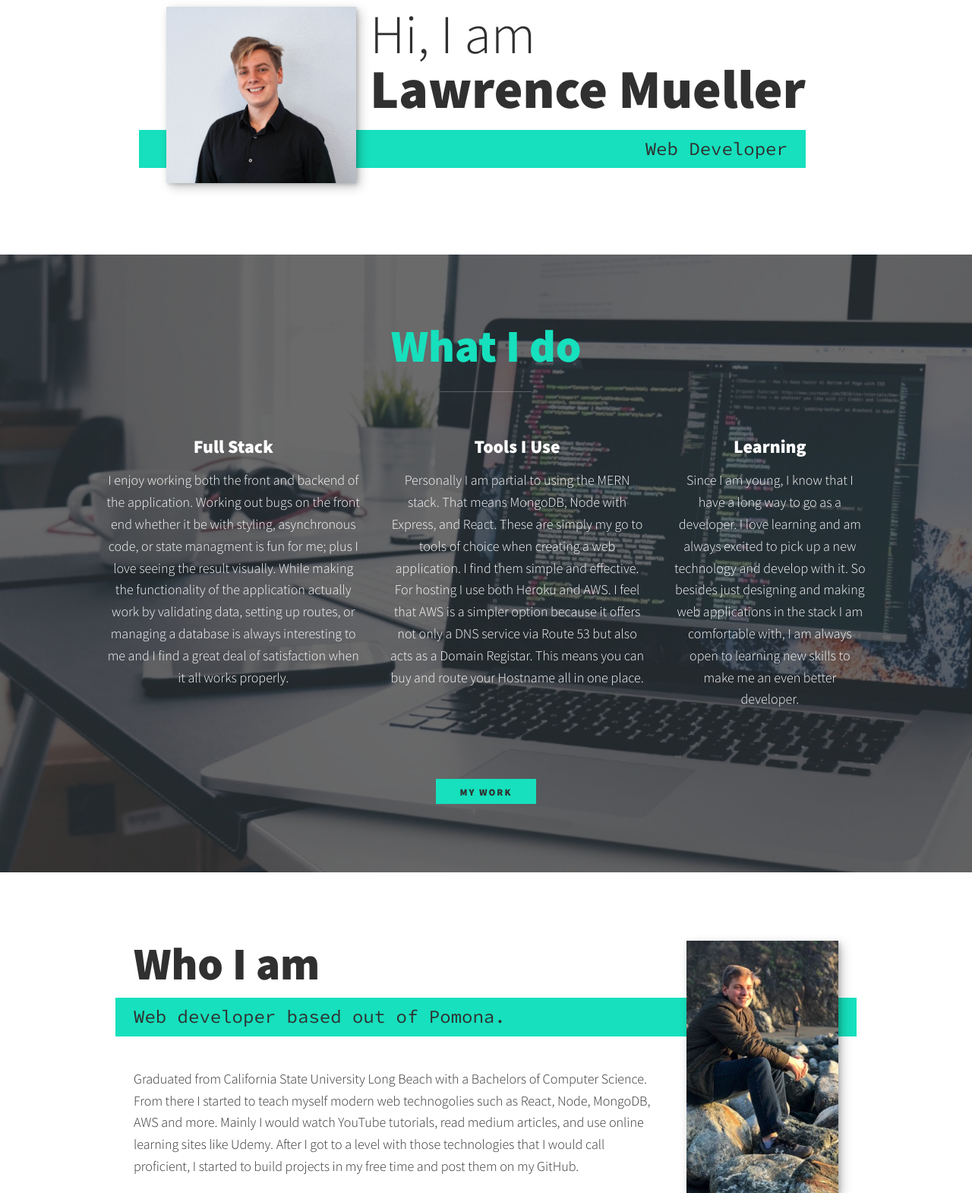
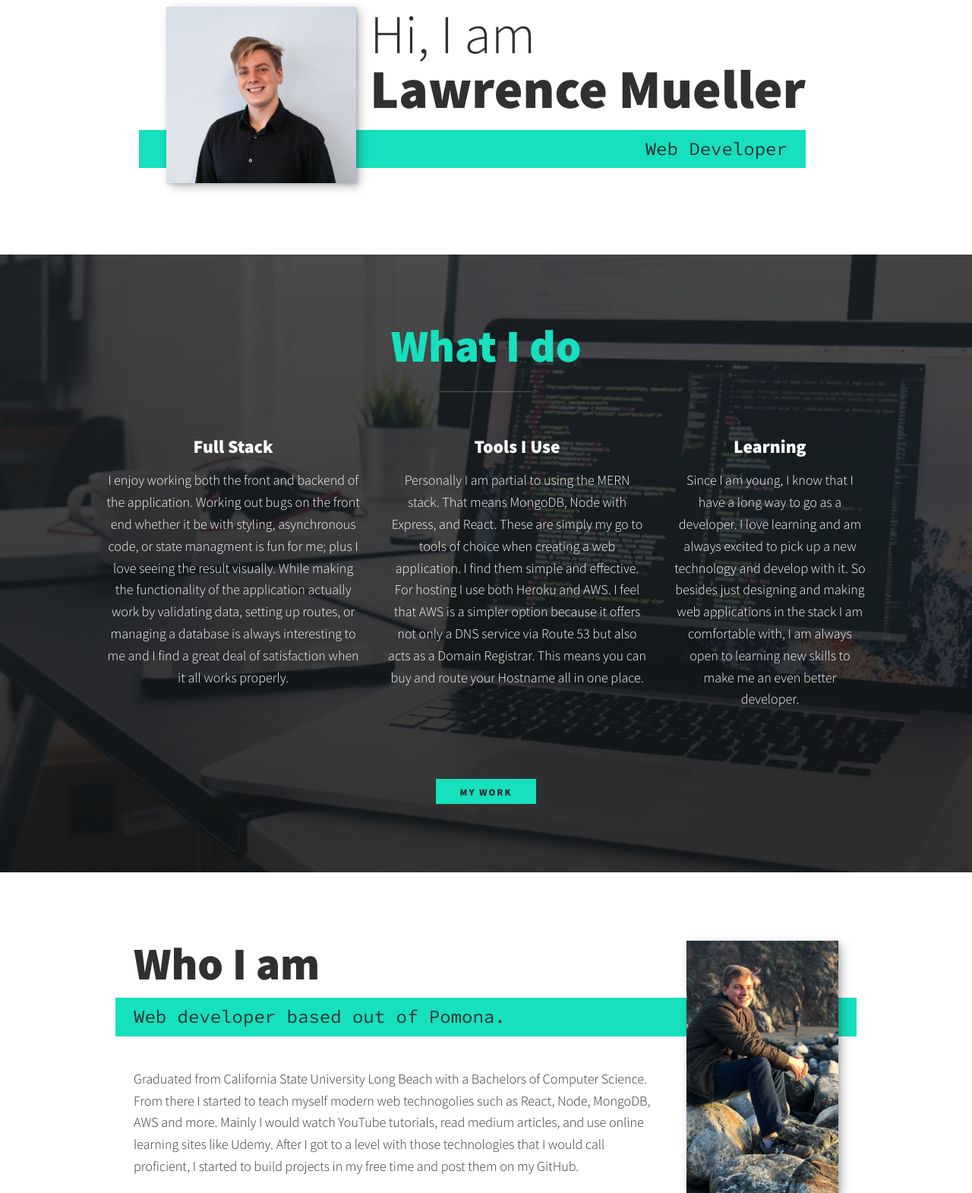
Before and after one commit to LawrenceMueller/Portfolio, a PHP site: page / in a window 1280 px wide. Shown: the part 117-1687 px from the top of the page at 76% size. Run offline with PHP 8.4, Linux system fonts and the light colour scheme; some libraries are stand-ins or nearby versions.

Commit message:
Increasing the readablility of some things and correcting a typo

```diff
--- a/index.css
+++ b/index.css
@@ -292,9 +292,9 @@ header {
 
 .my-services {
     background-color: var(--clr-dark);
-    background-image: url(../img/services-bg.jpg);
+    background-image: linear-gradient(rgba(0, 0, 0, 0.3),rgba(0, 0, 0, 0.5)), url(../img/services-bg.jpg);
     background-size: cover;
-    /* background-blend-mode: multiply; */
+    /*background-blend-mode: multiply;*/
     color: var(--clr-light);
     text-align: center;
 }
--- a/index.html
+++ b/index.html
@@ -89,7 +89,7 @@
                         application. I find them simple and effective. For
                         hosting I use both Heroku and AWS. I feel that AWS is a
                         simpler option because it offers not only a DNS service
-                        via Route 53 but also acts as a Domain Registar. This
+                        via Route 53 but also acts as a Domain Registrar. This
                         means you can buy and route your Hostname all in one
                         place.
                     </p>
--- a/work-flow.html
+++ b/work-flow.html
@@ -75,7 +75,7 @@
             </p>
             <p>
                 Feel free to make an account or use the credentials:
-                mario@test.com and test1234 to login.
+                <strong>mario@test.com and test1234 to login.</strong>
             </p>
         </div>
 
```
